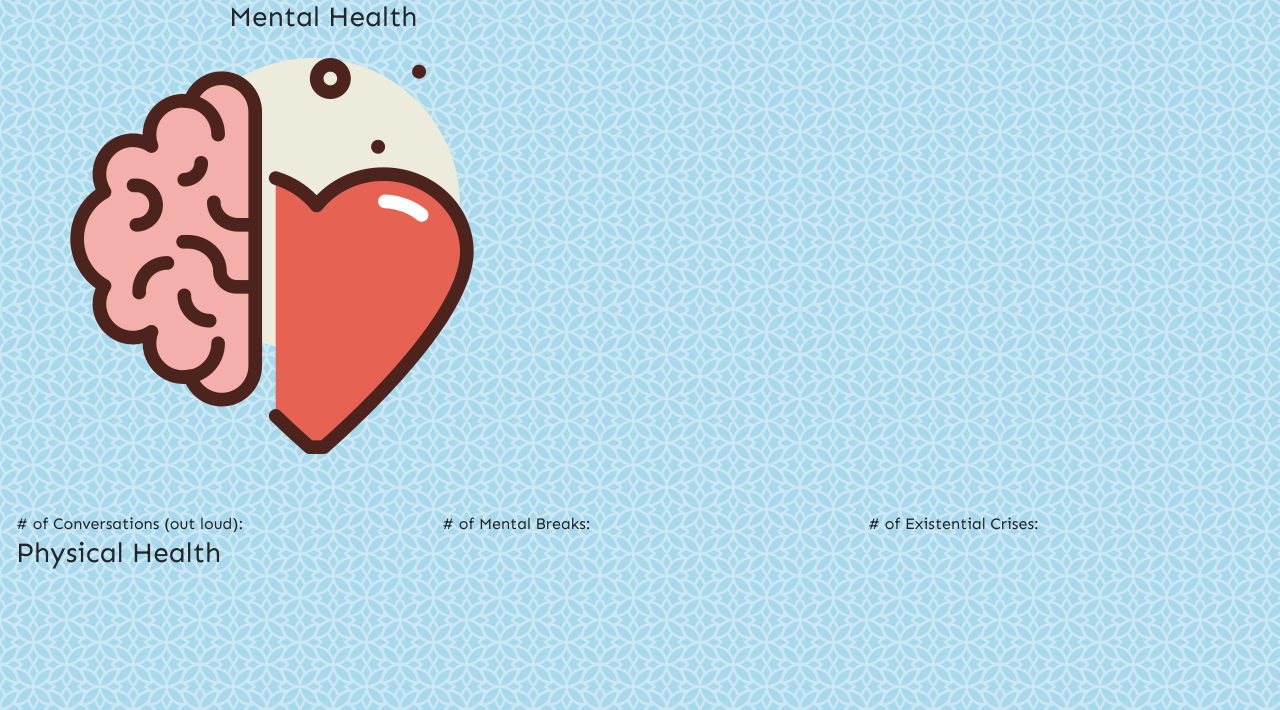
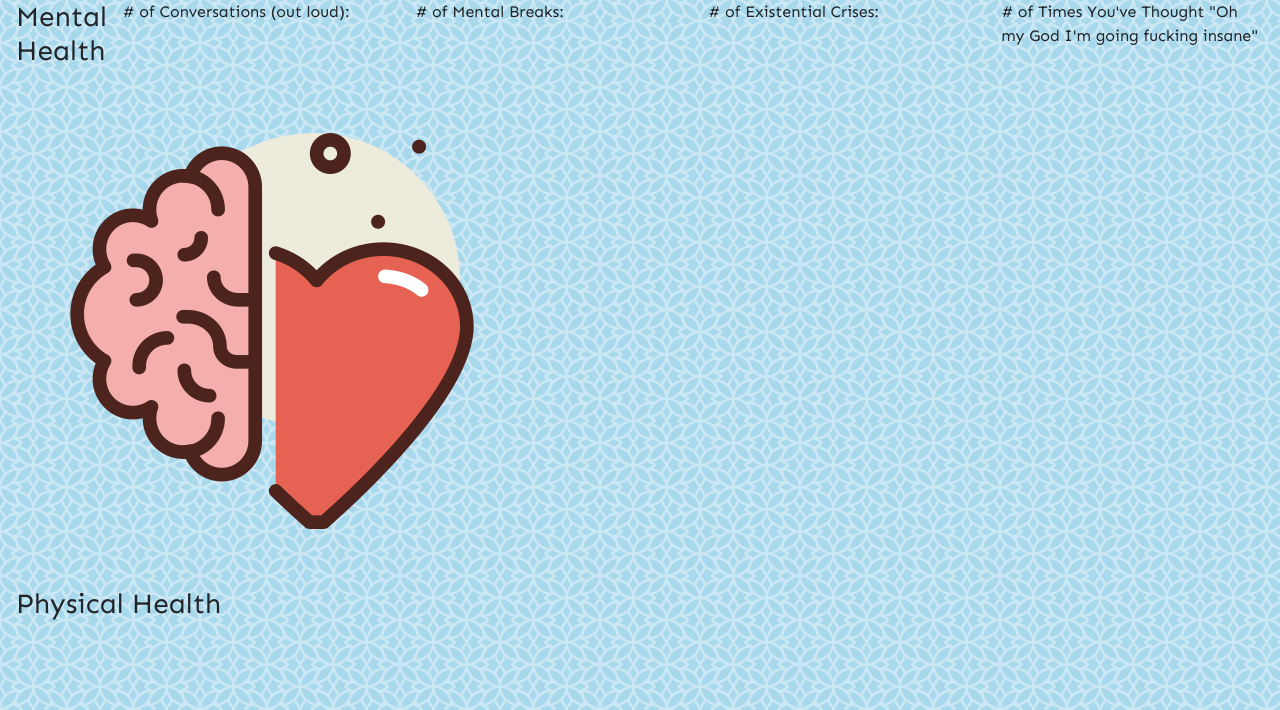
Before and after one commit to psittikul/quarantine-keeper, a PHP site: page / in a window 1280 px wide. Shown: the part 90-800 px from the top of the page. Run offline with PHP 8.4, Linux system fonts and the light colour scheme; some web fonts are replaced.

Commit message:
Adding sections

```diff
--- a/index.php
+++ b/index.php
@@ -32,15 +32,11 @@
                 <span class="timeel timeRefSeconds">seconds</span>
             </div>
         </nav>
-        <div class="row section-header">
-            <div class="col-sm-2">
+        <div class="row section-row">
+            <div class="col-sm-1">
+                <h3>Mental Health</h3>
                 <img src="assets/brain.png">
             </div>
-            <div class="col-sm-10">
-                <h3 class="section-title">Mental Health</h3>
-            </div>
-        </div>
-        <div class="row section-row">
             <div class="col-sm">
                 # of Conversations (out loud):
             </div>
@@ -49,6 +45,9 @@
             </div>
             <div class="col-sm">
                 # of Existential Crises:
+            </div>
+            <div class="col-sm">
+                # of Times You've Thought "Oh my God I'm going fucking insane"
             </div>
         </div>
         <div class="row section-header">
```
